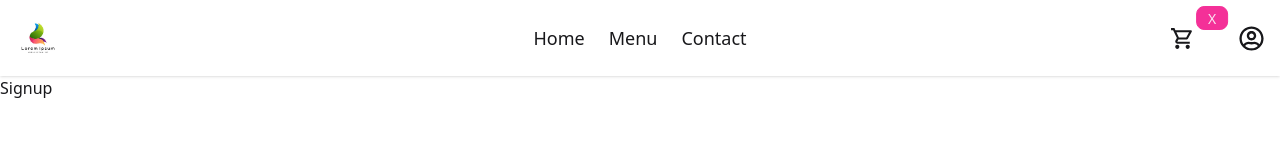
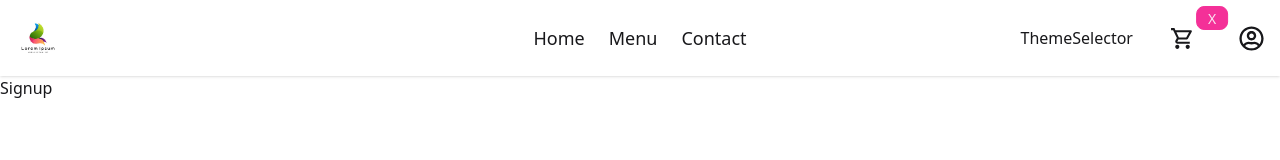
Before and after one commit to I-k-a-r-o-s/restaurent-frontend, a React (Vite) app: page /signup in a window 1280 px wide. Shown: the top 160 px of the page. Built offline with nearby package versions, Linux system fonts and the light colour scheme.

Commit message:
started writing a theme selector for the navbar

```diff
--- a/src/components/Navbar.jsx
+++ b/src/components/Navbar.jsx
@@ -5,6 +5,7 @@ import logo from "../assets/logo.png";
 import { MdLogout, MdOutlineMenu, MdOutlineShoppingCart } from "react-icons/md";
 import { FaRegCalendarAlt, FaRegUserCircle } from "react-icons/fa";
 import { LuPackage } from "react-icons/lu";
+import ThemeSelector from "./ThemeSelector";
 
 const Navbar = () => {
   const { navigate, user, setUser } = useContext(AppContext);
@@ -71,6 +72,7 @@ const Navbar = () => {
         </div>
 
         <div className="navbar-end">
+          <ThemeSelector/>
           {/**Cart icon */}
           <div className="indicator mx-5">
             <button className="btn btn-ghost">
--- /dev/null
+++ b/src/components/ThemeSelector.jsx
@@ -0,0 +1,6 @@
+const ThemeSelector = () => {
+  return (
+    <div>ThemeSelector</div>
+  )
+}
+export default ThemeSelector
```
